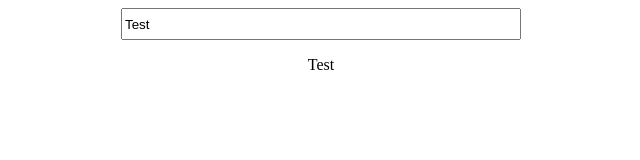
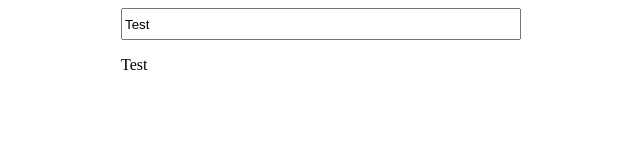
Before and after one commit to 052hide/alpinejs-demo, a website: page index.html in a window 1280 px wide. Shown: the full height of the page, 319-959 px from the left. Drawn offline with nearby package versions, Linux system fonts and the light colour scheme.

Commit message:
fix class

```diff
--- a/index.html
+++ b/index.html
@@ -20,7 +20,7 @@
   <body>
     <section x-data="{ value: 'Test' }" class="model">
       <input x-model="value" type="text" class="model__input" />
-      <p x-text="value" class="model_output"></p>
+      <p x-text="value" class="model__output"></p>
       <script
         src="https://cdn.jsdelivr.net/gh/alpinejs/alpine@v2.x.x/dist/alpine.min.js"
         defer
```
